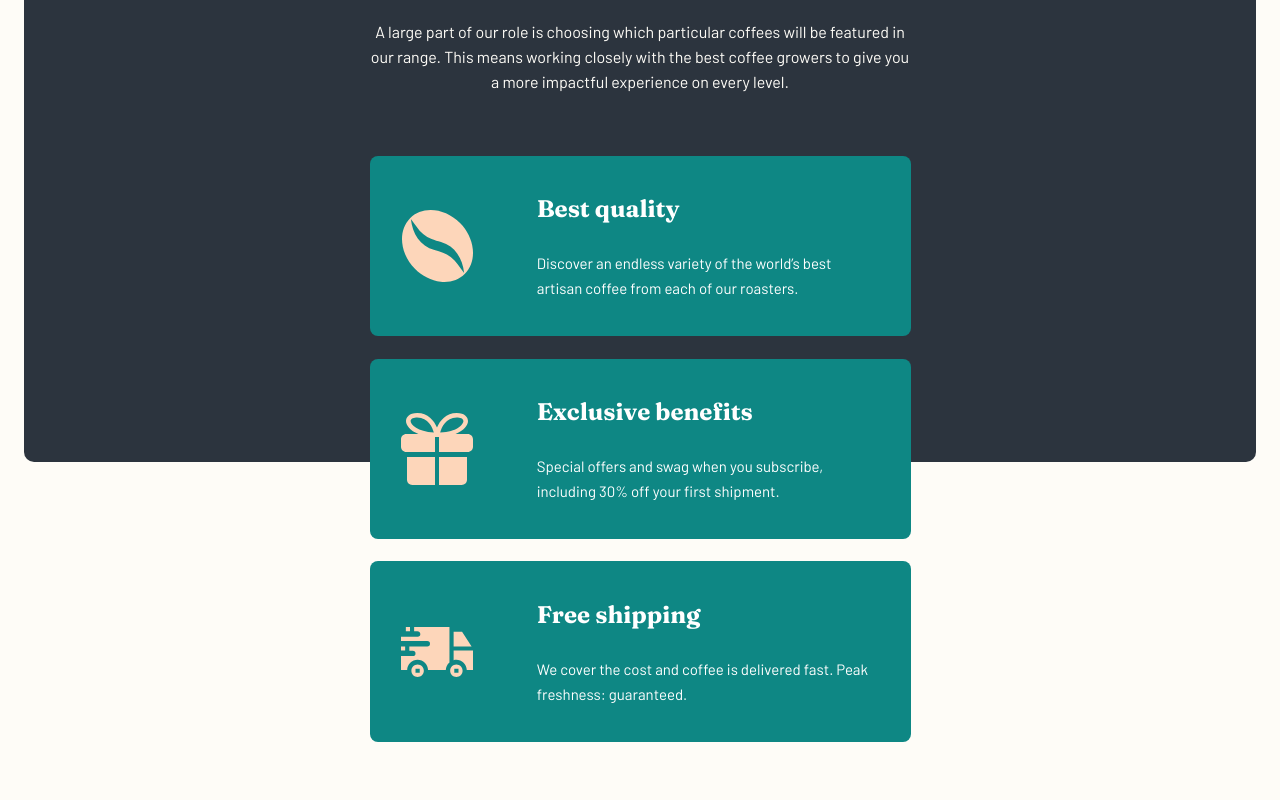
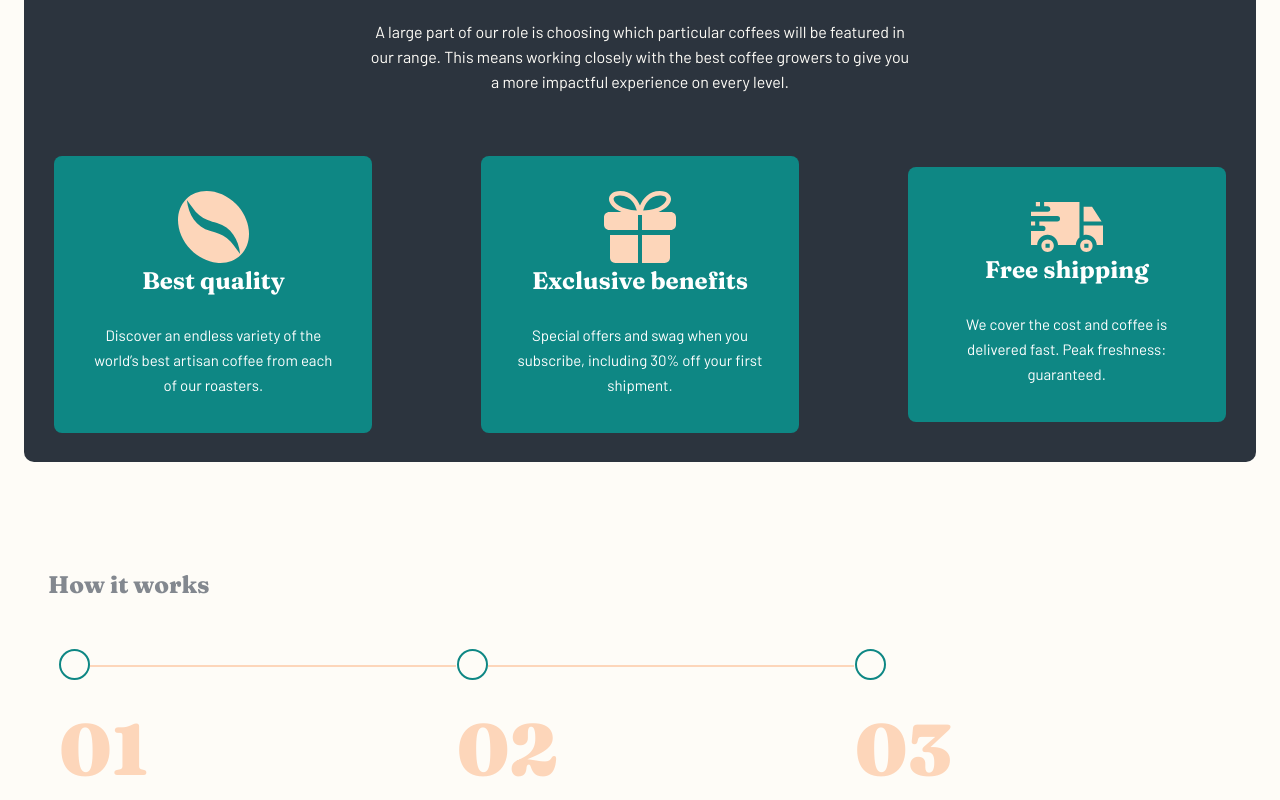
Before and after one commit to ChamuMutezva/coffeeroasters-subscription-site, a React (Create React App) app: page / in a window 1280 px wide. Shown: the part 1420-2220 px from the top of the page. Built offline with nearby package versions, Linux system fonts and the light colour scheme.

Commit message:
feat: cards desktop - first stage

```diff
--- a/src/Css/App.css
+++ b/src/Css/App.css
@@ -472,6 +472,23 @@ h1, h2, h3, h4, h5 {
     top: -22rem;
   }
 }
+@media screen and (min-width: 1080px) {
+  .card__wrapper {
+    flex-direction: column;
+  }
+
+  .cards {
+    display: flex;
+  }
+
+  .card {
+    max-width: 350px;
+  }
+
+  .card__summary, .card__title {
+    text-align: center;
+  }
+}
 .works__wrapper {
   margin-top: 5rem;
 }
--- a/src/Sass/components/_card.scss
+++ b/src/Sass/components/_card.scss
@@ -86,3 +86,18 @@
     }
 
 }
+
+@include base.mQ(1080px){
+    .card__wrapper {
+        flex-direction: column;
+    }
+    .cards {
+        display: flex;
+    }
+    .card {
+        max-width: 350px;
+    }
+    .card__summary, .card__title {
+        text-align: center;
+    }
+}
```
